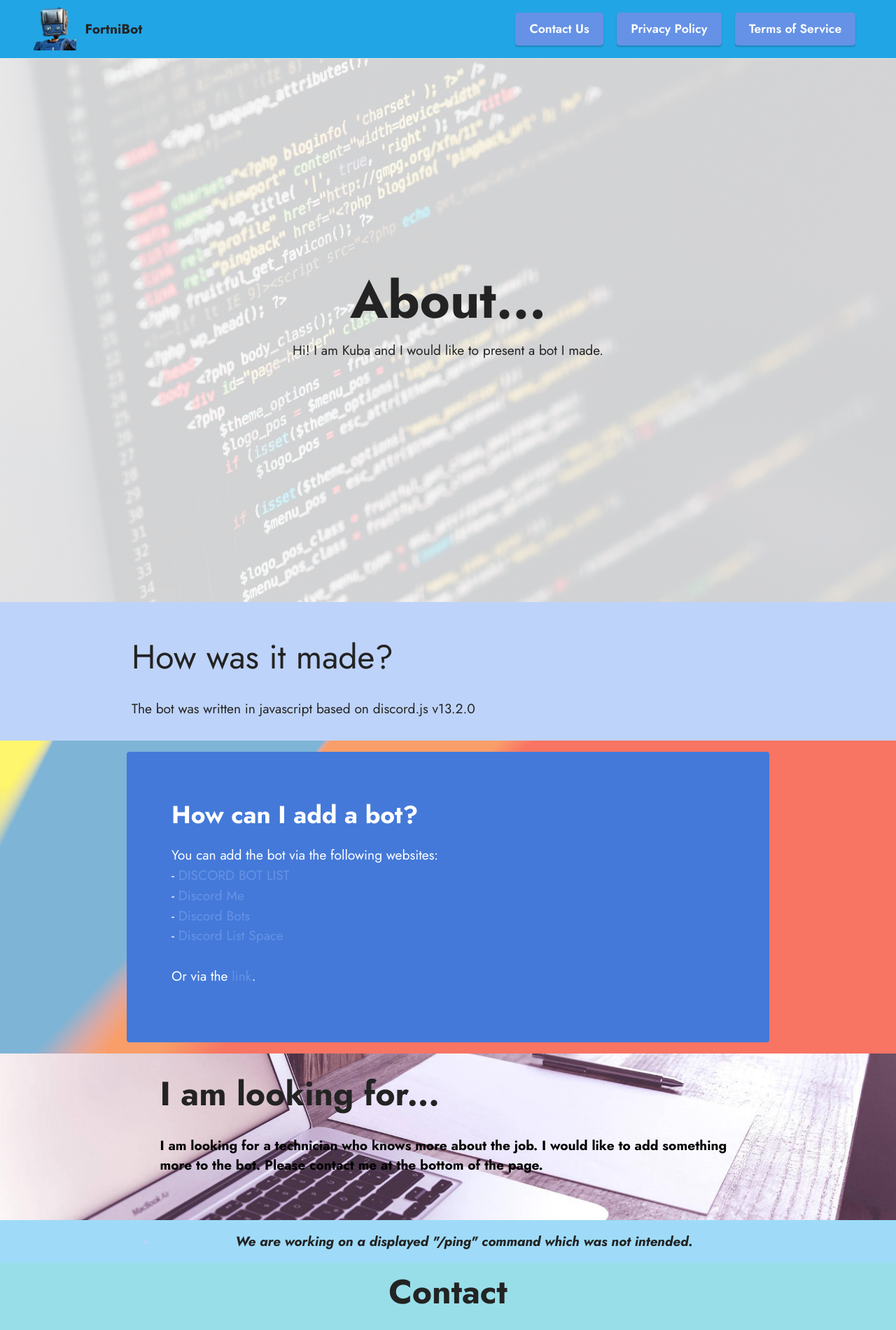
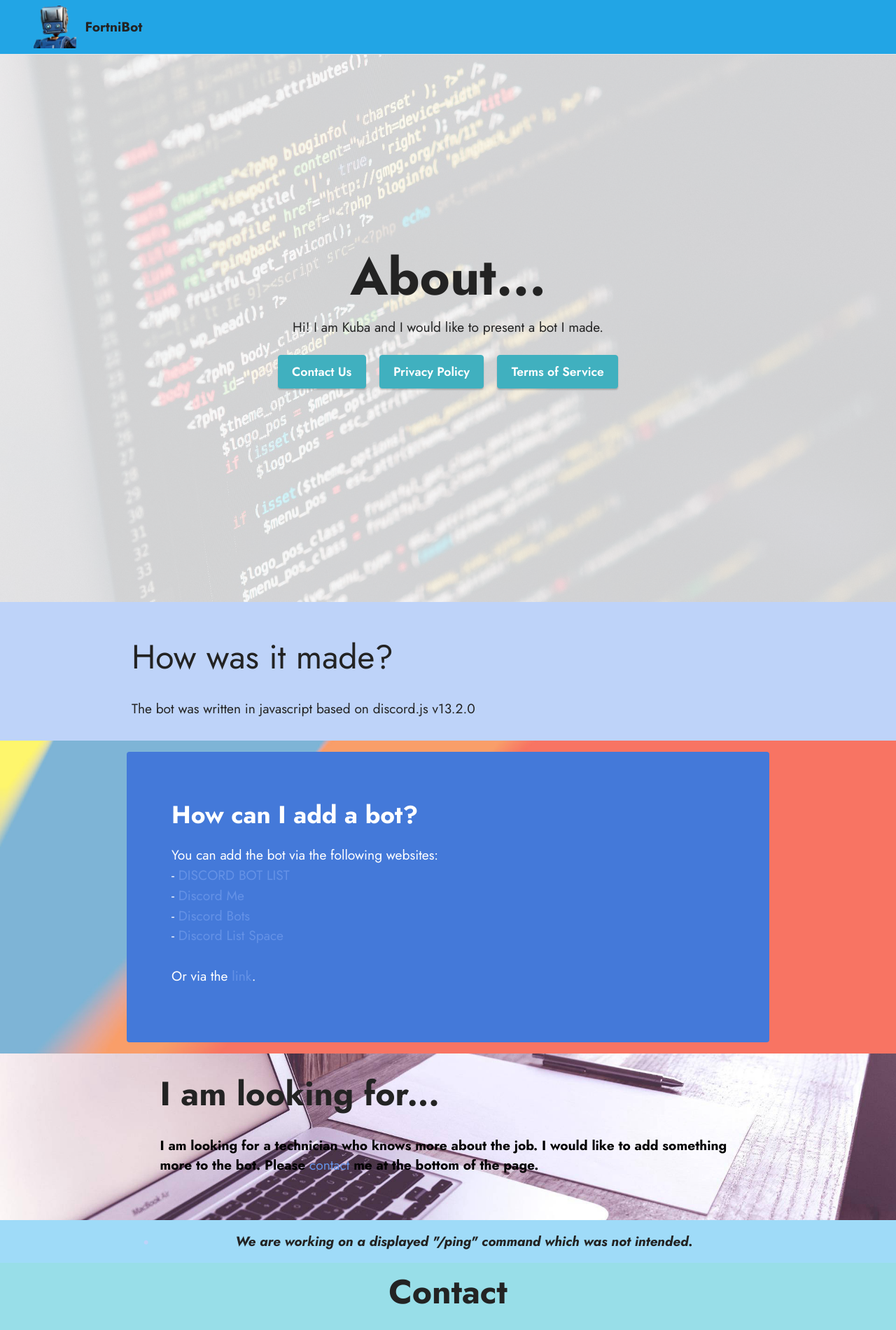
Before and after one commit to jakubofc/fortnibotweb, a plain HTML site: page index.html in a window 1280 px wide. Shown: the top 1900 px of the page at 70% size. Drawn offline with Linux system fonts and the light colour scheme; files whose address does not match are found by name.

Commit message:
Update index.html

```diff
--- a/index.html
+++ b/index.html
@@ -54,9 +54,9 @@
                 </div>
             </button>
             <div class="collapse navbar-collapse" id="navbarSupportedContent">
-                <ul class="navbar-nav nav-dropdown" data-app-modern-menu="true"><li class="nav-item"><a class="nav-link link text-black text-primary display-4" href="index.html#form5-n"></a></li></ul>
+                <ul class="navbar-nav nav-dropdown nav-right" data-app-modern-menu="true"><li class="nav-item"><a class="nav-link link text-black text-primary display-4" href="index.html#form5-n"></a></li></ul>
 
-                <div class="navbar-buttons mbr-section-btn"><a class="btn btn-primary display-4" href="fortnibot.html#contacts1-u">Contact Us</a> <a class="btn btn-primary display-4" href="PrivacyPolicy.html" target="_blank">Privacy Policy</a> <a class="btn btn-primary display-4" href="page2.html#top" target="_blank">Terms of Service</a></div>
+
             </div>
         </div>
     </nav>
@@ -75,7 +75,7 @@
                 <h1 class="mbr-section-title mbr-fonts-style mb-3 display-1"><strong>About...</strong></h1>
 
                 <p class="mbr-text mbr-fonts-style display-7">Hi! I am Kuba and I would like to present a bot I made.</p>
-
+                <div class="mbr-section-btn mt-3"><a class="btn btn-success display-4" href="fortnibot.html#contacts1-u">Contact Us</a> <a class="btn btn-success display-4" href="PrivacyPolicy.html#top" target="_blank">Privacy Policy</a> <a class="btn btn-success display-4" href="page2.html#top" target="_blank">Terms of Service</a></div>
             </div>
         </div>
     </div>
@@ -124,7 +124,7 @@
         <div class="row justify-content-center">
             <div class="title col-12 col-md-9">
                 <h3 class="mbr-section-title mbr-fonts-style align-center mb-4 display-2"><strong>I am looking for...</strong></h3>
-                <h4 class="mbr-section-subtitle align-center mbr-fonts-style mb-4 display-7"><strong>I am looking for a technician who knows more about the job. I would like to add something more to the bot. Please contact me at the bottom of the page.</strong></h4>
+                <h4 class="mbr-section-subtitle align-center mbr-fonts-style mb-4 display-7"><strong>I am looking for a technician who knows more about the job. I would like to add something more to the bot. Please <a href="fortnibot.html#contacts1-u" class="text-primary">contact</a> me at the bottom of the page.</strong></h4>
 
             </div>
         </div>
@@ -170,7 +170,7 @@
                         </h4>
                         <p class="mbr-text mbr-fonts-style mb-2 display-4">
                             We will reply as soon as possible</p>
-                        <h5 class="link mbr-fonts-style display-7"><a href="mailto:jakubkacprzak1234567@gmail.com" class="text-primary">Send us an
+                        <h5 class="link mbr-fonts-style display-7"><a href="mailto:fortnibot70@gmail.com" class="text-primary">Send us an
                                 email</a>
                         </h5>
                     </div>
```
